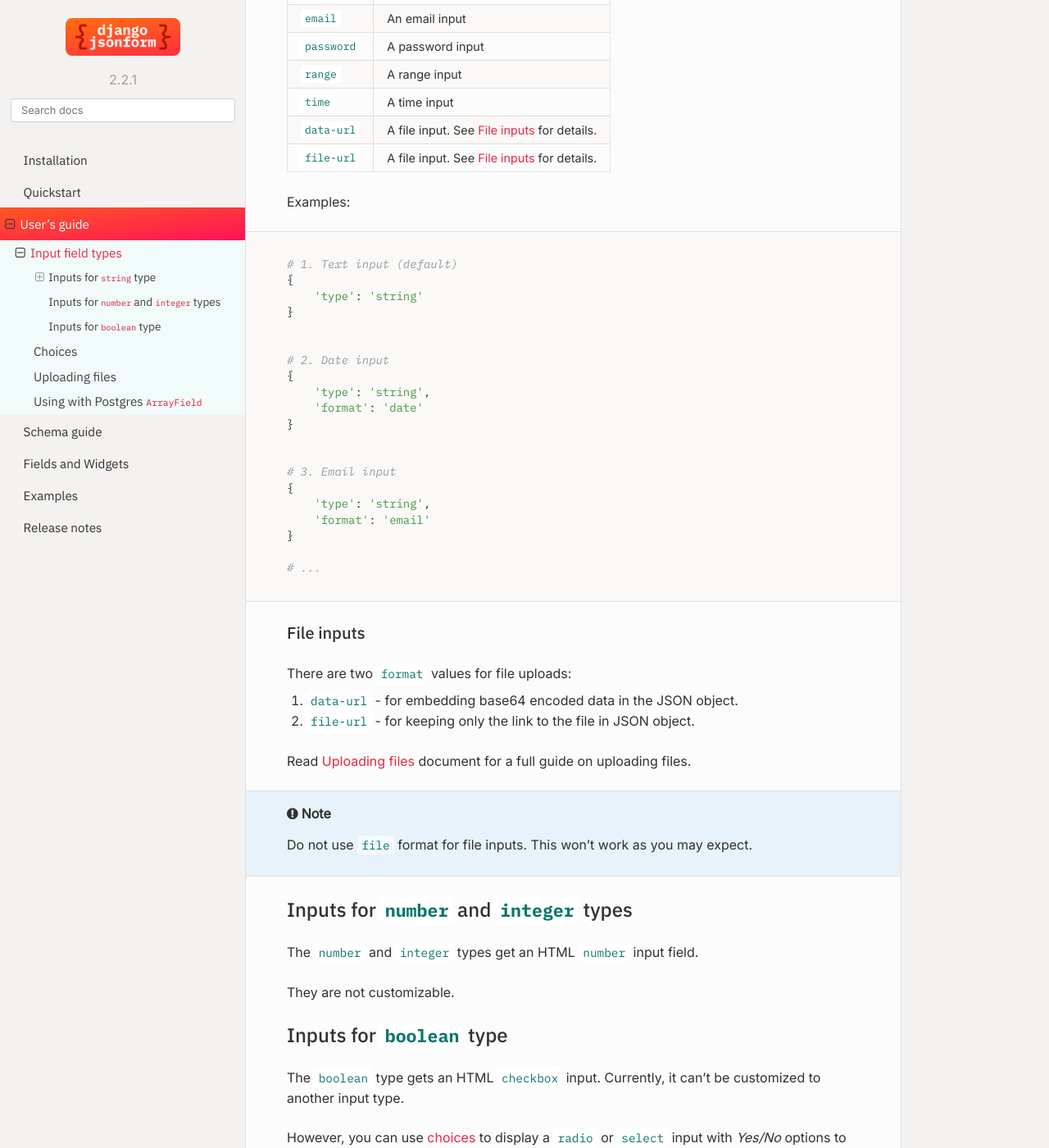
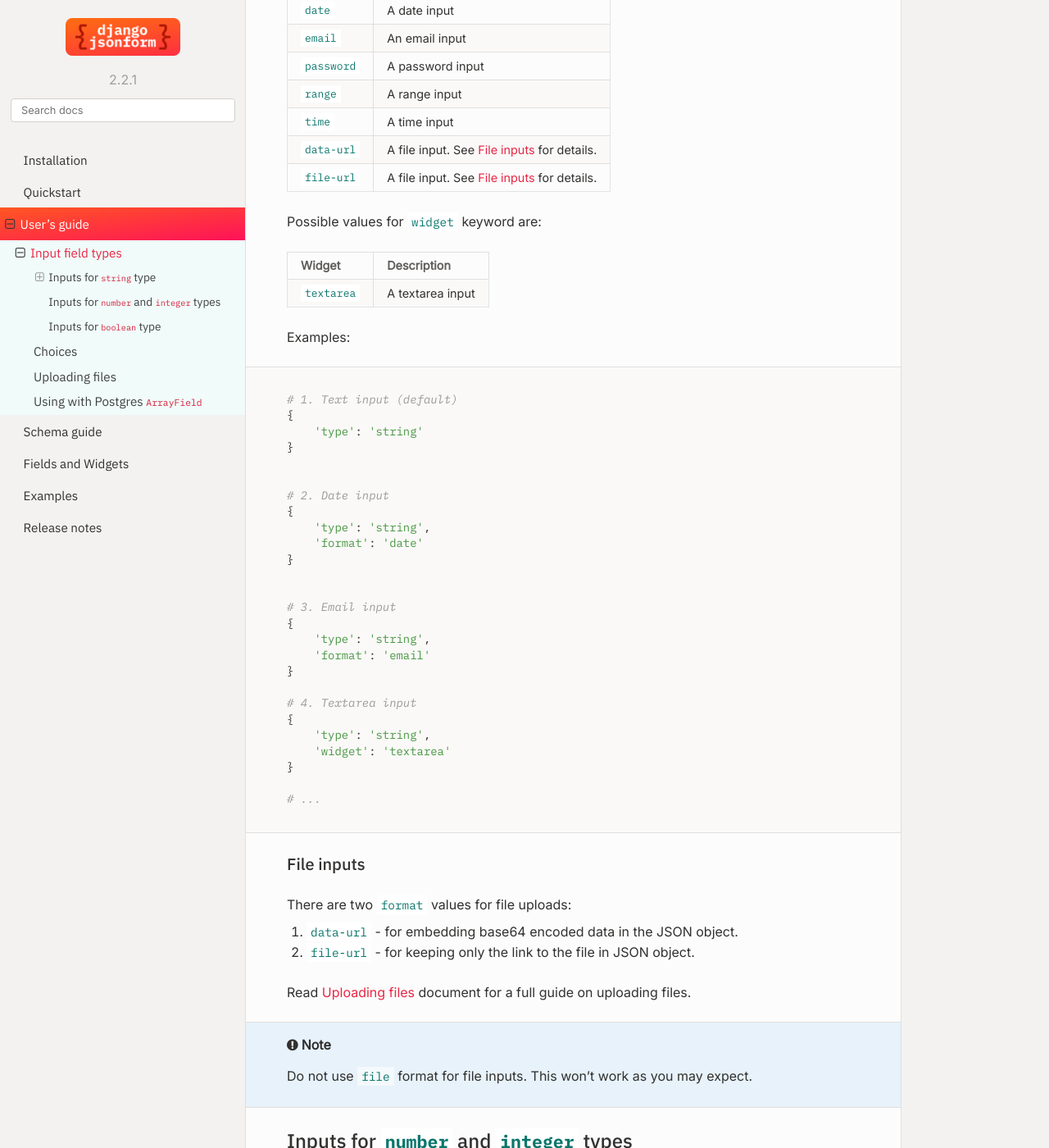
Before and after one commit to bhch/django-jsonform, a Sphinx documentation site: the page built from docs/guide/inputs.rst, in a window 1280 px wide and 1400 px high, scrolled down 612 px. Shown: the whole window at 82% size. Built offline with Sphinx 7.4.7 and the Read the Docs theme 2.0.0, drawn with Linux system fonts in a browser that asks for light colours; some of the changed text lies outside the part shown.

```diff
--- a/docs/guide/inputs.rst
+++ b/docs/guide/inputs.rst
@@ -16,7 +16,8 @@ We've excluded ``array`` and ``object`` types as they can't have input fields.
 Inputs for ``string`` type
 --------------------------
 
-The input fields for ``string`` values can be customized using the ``format`` keyword.
+The input fields for ``string`` values can be customized using the ``format``
+and ``widget`` keywords.
 
 Possible values for ``format`` keyword are:
 
@@ -32,6 +33,15 @@ Format       Description
 ``data-url`` A file input. See :ref:`File inputs` for details.
 ``file-url`` A file input. See :ref:`File inputs` for details.
 ============ ===========
+
+Possible values for ``widget`` keyword are:
+
+============ ===========
+Widget       Description
+============ ===========
+``textarea`` A textarea input
+============ ===========
+
 
 Examples:
 
@@ -54,6 +64,12 @@ Examples:
     {
         'type': 'string',
         'format': 'email'
+    }
+
+    # 4. Textarea input
+    {
+        'type': 'string',
+        'widget': 'textarea'
     }
 
     # ...
--- a/docs/releases/index.rst
+++ b/docs/releases/index.rst
@@ -4,6 +4,8 @@ Release notes
 .. toctree::
     :maxdepth: 2
 
+    v2.3.0
+    v2.2.1
     v2.2.0
     v2.1.0
     v2.0.0
--- a/docs/schema.rst
+++ b/docs/schema.rst
@@ -144,8 +144,8 @@ Keywords:
   See the :doc:`document on Choices <guide/choices>` for details.
 - ``format`` - Use this to specify the input field type. See :ref:`inputs for string type`
   for more.
-- ``widget`` - Use this to specify the input field type. Only use this with ``choices``
-  keyword. For other cases, prefer the ``format`` keyword.
+- ``widget`` - Use this to specify the input field type, such as a textarea. For
+  most use cases, prefer the ``format`` keyword.
 
 
 ``number``
```
Also changed, not shown: docs/releases/v2.2.1.rst (added, +12 -0 lines), docs/releases/v2.3.0.rst (added, +46 -0 lines).
